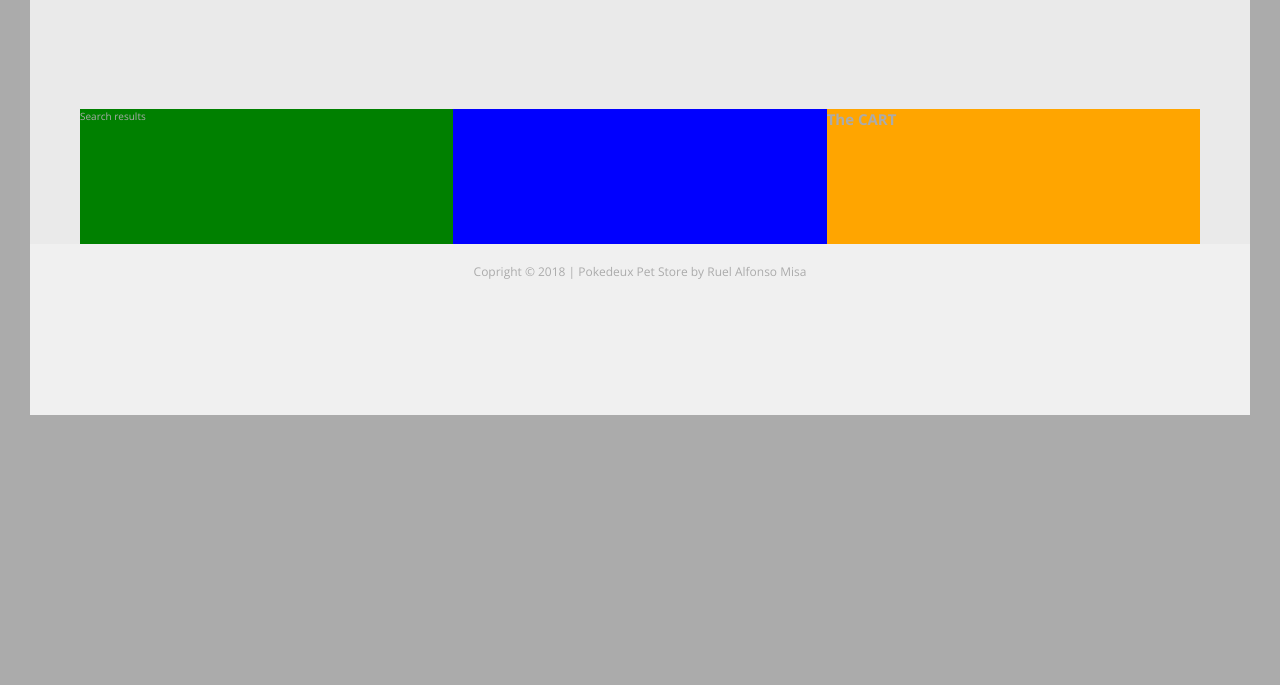
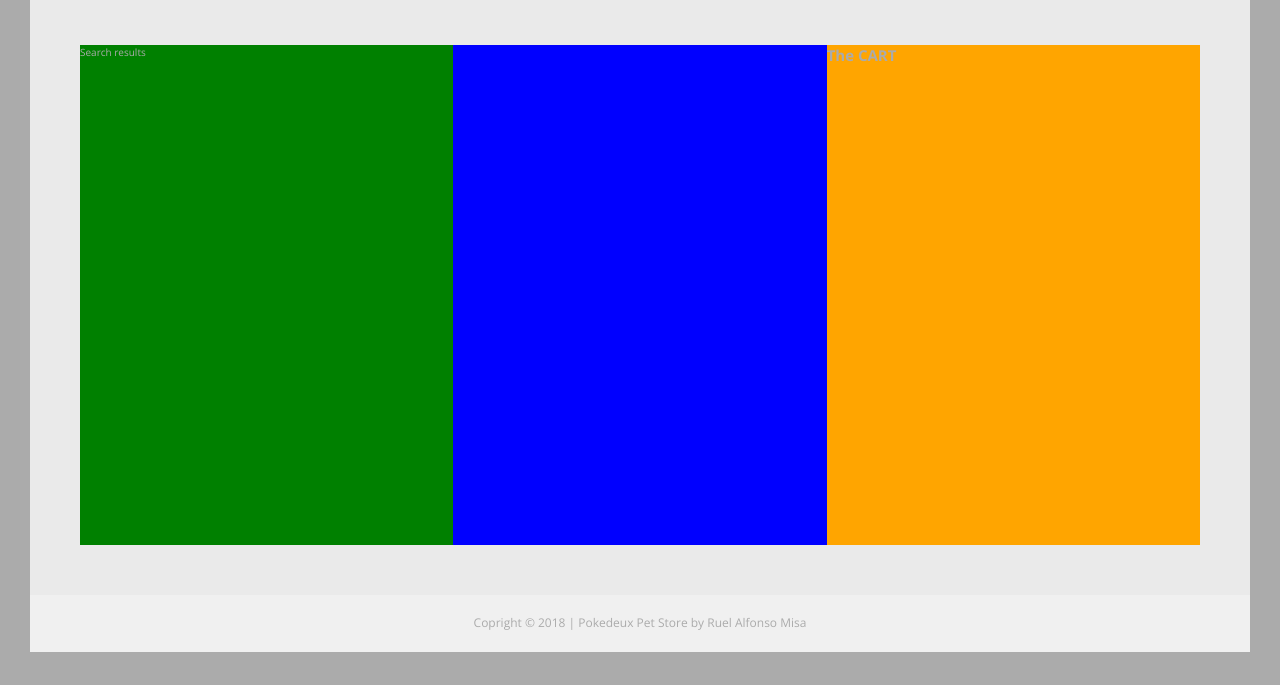
Before and after one commit to ruemisa/pokedeux, a website built with webpack: page src/index.html in a window 1280 px wide. Shown: the part 115-800 px from the top of the page. Built offline with nearby package versions, Linux system fonts and the light colour scheme.

Commit message:
adjusted min-height of content box

```diff
--- a/src/sass/_layout.scss
+++ b/src/sass/_layout.scss
@@ -7,9 +7,8 @@
 
     display: grid;
     grid-template-columns: [full-start] minmax(5rem, 1fr) [center-start] repeat(8, [col-start] minmax(min-content, 14rem) [col-end]) [center-end] minmax(5rem, 1fr) [full-end];
+    grid-row-gap: 5rem;
 
-    // ! Temporary. Remove when done
-    height: 50rem;
 }
 
 //------------------------------------------------//
@@ -34,7 +33,7 @@
     grid-column: center-start / center-end;
     display: grid;
     grid-template-columns: repeat(3, 1fr);
-
+    min-height: 50rem;
 }
 
 //------------------------------------------------//
```
